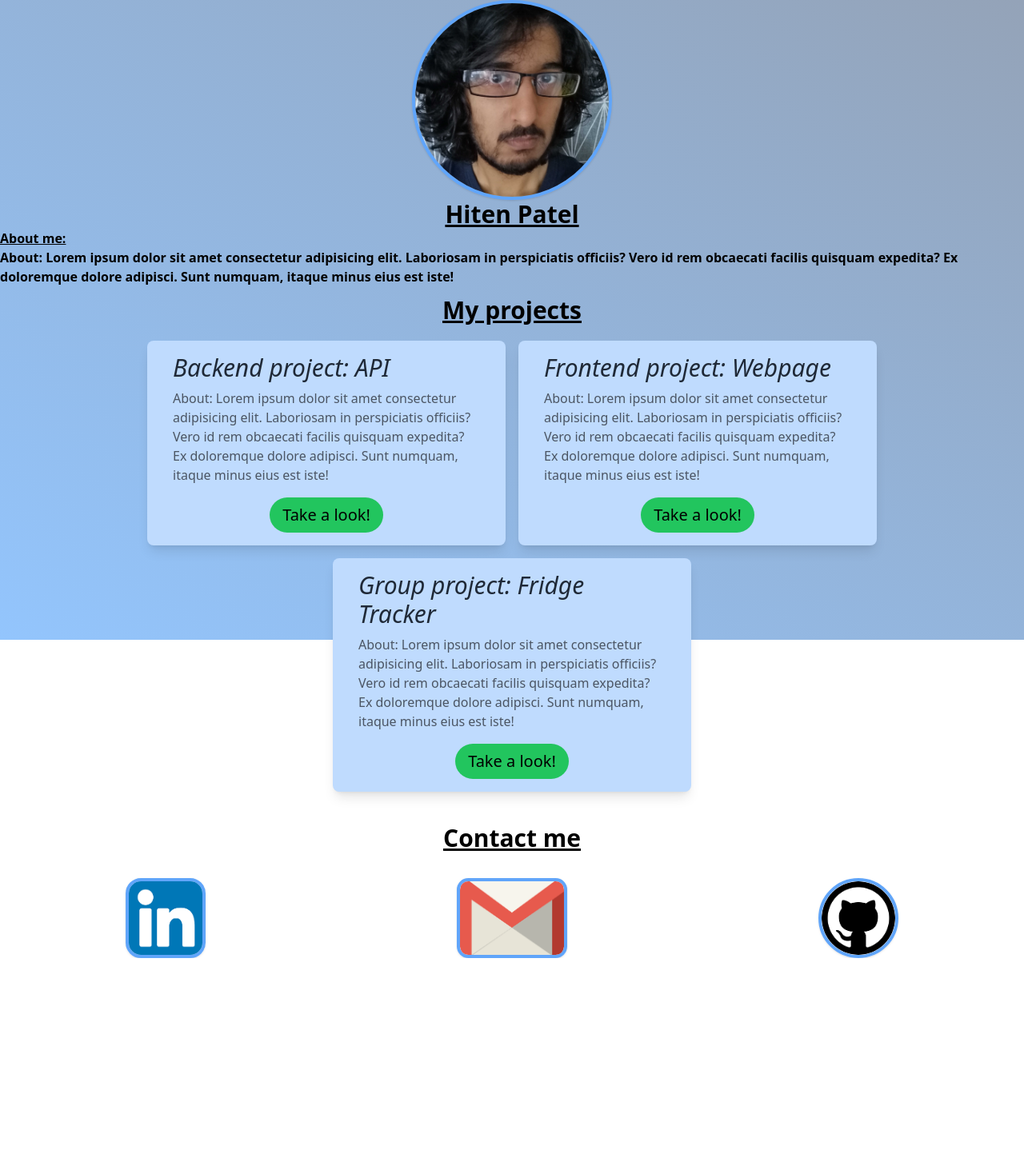
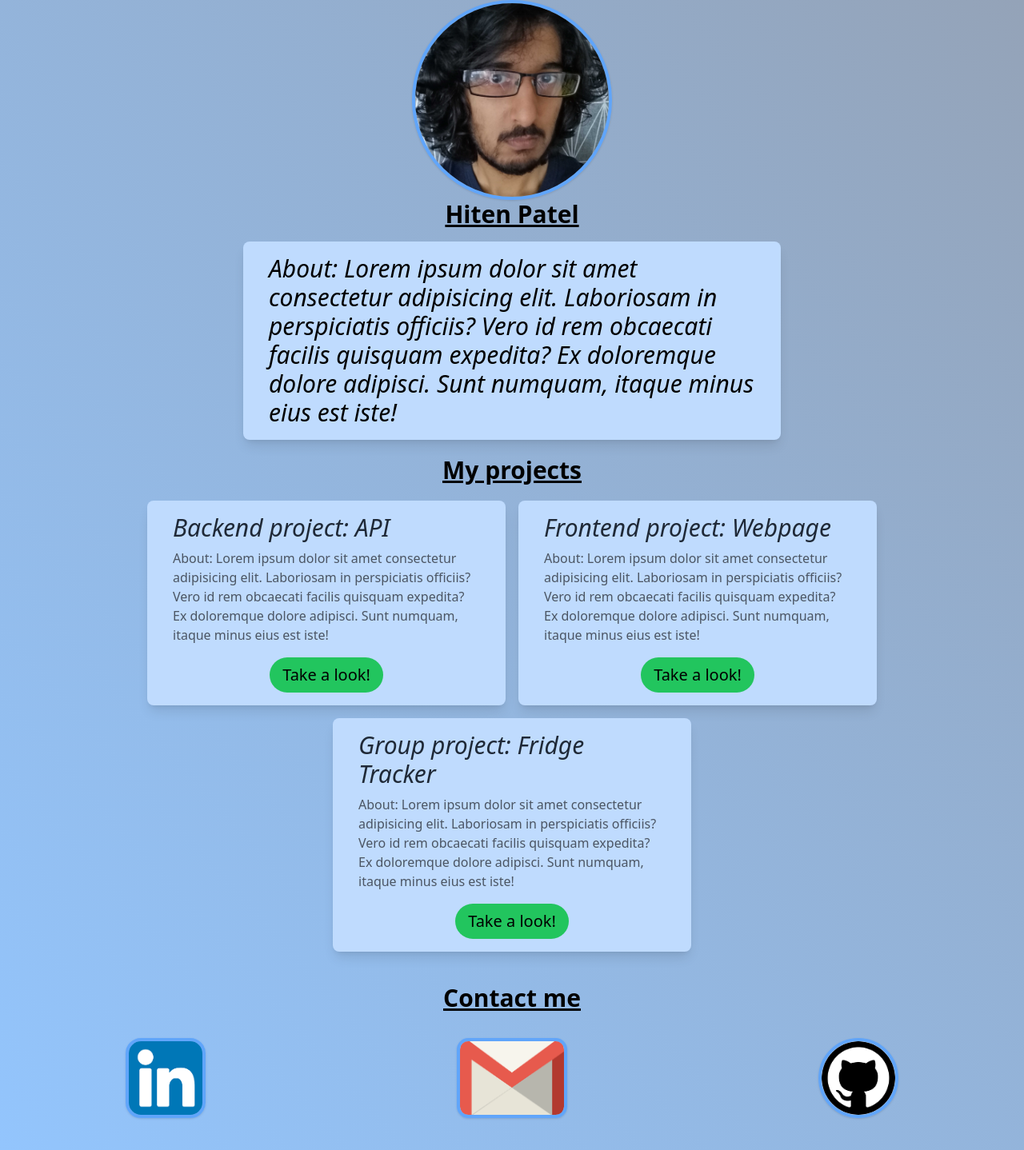
Before and after one commit to galthop/portfolio-website, a React (Create React App) app: page / in a window 1280 px wide. Shown: the whole page at 80% size. Before the commit the page ends 1198 px from the top, so only its background shows below. Built offline with nearby package versions, Linux system fonts and the light colour scheme.

Commit message:
functioning website before title component change

```diff
--- a/src/App.js
+++ b/src/App.js
@@ -5,7 +5,7 @@ import About from './components/About.jsx';
 
 function App() {
   return (
-    <div class='bg-gradient-to-tr from-blue-300 to-slate-400 w-[100vw] h-[100vh]'>
+    <div class='bg-gradient-to-tr from-blue-300 to-slate-400'>
       <Title />
       <About />
       <Projects />
--- a/src/components/About.jsx
+++ b/src/components/About.jsx
@@ -1,8 +1,7 @@
 const About = () => {
   return (
-    <div>
-      <h1 className='text-left font-bold underline'>About me:</h1>
-      <p className='text-black font-bold space-x-0'>
+    <div className='flex justify-center flex-wrap'>
+      <p className='max-w-2xl py-4 px-8 bg-blue-200 shadow-lg rounded-lg my-2 mx-2 flex justify-center mt-4 text-black text-3xl italic'>
         About: Lorem ipsum dolor sit amet consectetur adipisicing elit.
         Laboriosam in perspiciatis officiis? Vero id rem obcaecati facilis
         quisquam expedita? Ex doloremque dolore adipisci. Sunt numquam, itaque
--- a/src/components/Contacts.jsx
+++ b/src/components/Contacts.jsx
@@ -4,7 +4,7 @@ const Contacts = () => {
       <h1 className='text-3xl underline font-extrabold font-sans mt-8 text-center'>
         Contact me
       </h1>
-      <div className='flex my-8'>
+      <div className='flex mt-8 pb-10'>
         <img
           className='rounded-[1.2rem] w-[20vw] h-[20vw] object-cover border-blue-400 border-4 border-solid container max-w-[100px] max-h-[100px] mx-auto flex shadow hover:shadow-2xl hover:border-blue-700'
           src={require('../linkedinlogo.png')}
--- a/src/components/Projects.jsx
+++ b/src/components/Projects.jsx
@@ -34,7 +34,7 @@ const Projects = () => {
             <h2 className='text-gray-800 text-3xl italic'>
               Frontend project: Webpage
             </h2>
-            <p class='mt-2 text-gray-600'>
+            <p className='mt-2 text-gray-600'>
               About: Lorem ipsum dolor sit amet consectetur adipisicing elit.
               Laboriosam in perspiciatis officiis? Vero id rem obcaecati facilis
               quisquam expedita? Ex doloremque dolore adipisci. Sunt numquam,
```
